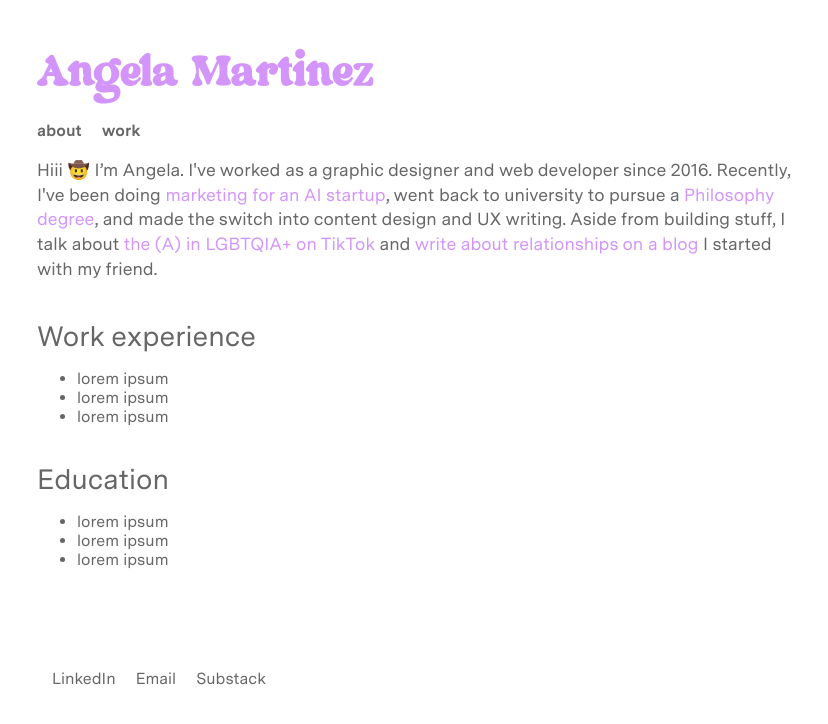
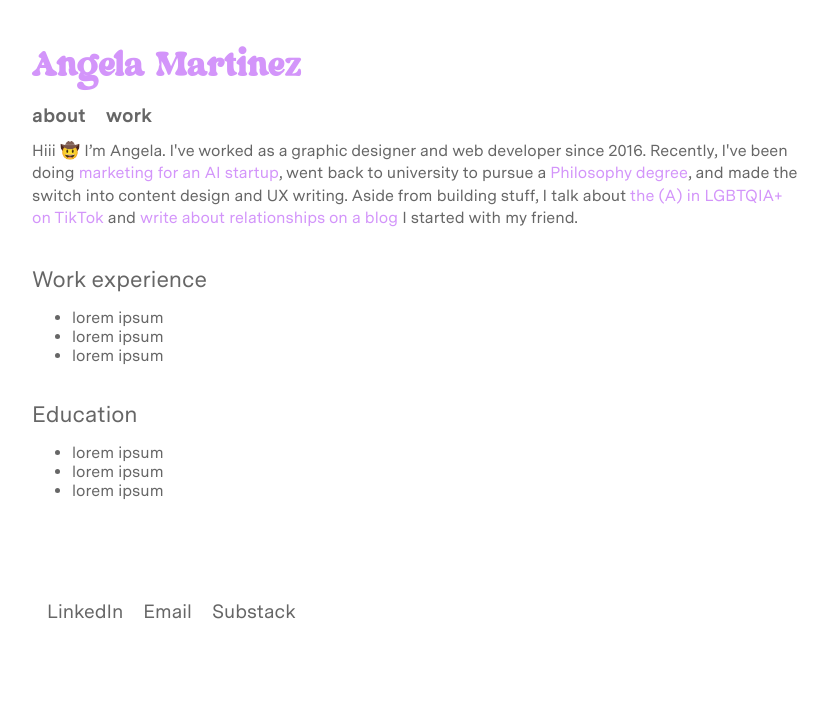
Before and after one commit to angelaestelle/angelamartinezxyz, a plain HTML site: page about.html in a window 1280 px wide. Shown: the whole page, without its empty margins (128-956 px from the left). Drawn offline with Linux system fonts and the light colour scheme.

Commit message:
fixed styles
mobile looked fucked

```diff
--- a/css/stylesheet.css
+++ b/css/stylesheet.css
@@ -16,14 +16,14 @@
 }
 
 body {
-	margin: 0;
-}
+	font-family: 'Messina', sans-serif;
+	color: #666;
+  }
 
 /* HEADINGS AND TYPEFACES */
 
 h1 {
 	font-family: Dubbo;
-	font-size: 2.5em;
 	color: #D395FA;
 }
 
@@ -48,7 +48,6 @@ p a:hover {
 .big-links {
 	font-family: Messina;
 	font-weight: 500;
-	font-size: 1.75em;
 	padding-top: 20px;
 }
 
@@ -66,6 +65,7 @@ a {
 .big-links a:hover{
 	font-weight: 700;
 }
+
 strong {
 	font-weight: 700;
 	color: #D395FA;
@@ -74,65 +74,6 @@ strong {
 
 * { box-sizing: border-box; }
 
-body {
-  font-family: 'Messina', sans-serif;
-  color: #666;
-}
-
-
-/* STRUCTURE */
-
-.wrapper {
-	padding: 5px;
-	max-width: 960px;
-	width: 95%;
-	margin: 20px auto;
-}
-
-.subhead {
-	width: 80%;
-	padding-top: 20px;
-}
-
-
-nav {
-	margin: 0;
-	font-weight: 700;
-}
-
-nav ul {
-	list-style-type: none;
-	margin: 0;
-	padding: 0;
-}
-
-nav ul li {
-	float: left;
-	margin-right: 20px;
-}
-
-ul li a {
-	color: #666;
-}
-
-ul li a:hover {
-	color: #D395FA;
-}
-
-footer {
-	margin-top: 100px;
-}
-
-footer ul {
-	list-style-type: none;
-	margin: 0;
-	padding: 0;
-}
-
-footer ul li {
-	float: left;
-	margin-right: 20px;
-}
 
 .columns {
 	display: flex;
@@ -156,9 +97,49 @@ footer {
 	padding: 0 15px;
 }
 
+nav {
+	margin: 0;
+	font-weight: 700;
+}
+
+nav ul {
+	list-style-type: none;
+	margin: 0;
+	padding: 0;
+}
+
+nav ul li {
+	float: left;
+	margin-right: 20px;
+}
+
+ul li a {
+	color: #666;
+	font-size: 1em;
+}
+
+ul li a:hover {
+	color: #D395FA;
+}
+
+footer {
+	margin-top: 100px;
+}
+
+footer ul {
+	list-style-type: none;
+	margin: 0;
+	padding: 0;
+}
+
+footer ul li {
+	float: left;
+	margin-right: 20px;
+}
 
 
-@media screen and (max-width: 980px) {
+
+@media screen and (min-width: 900px) {
   .columns .column {
 		margin-bottom: 5px;
     flex-basis: 40%;
@@ -170,20 +151,42 @@ footer {
 			margin: 0;
 		}
 	}
-}
 
-@media screen and (max-width: 680px) {
-	.columns .column {
-		flex-basis: 100%;
-		margin: 0 0 5px 0;
+	.wrapper {
+		max-width: 960px;
+		width: 100%;
+		margin: auto;
+	}
+
+	h1 {
+		font-family: Dubbo;
+		font-size: 2em;
+		color: #D395FA;
+	}
+
+	h1 a {
+		color: #D395FA;
+	}
+
+	p {
+		font-size: 1.1em;
+		line-height: 1.4em;
+		color: #666;
+	}
+
+	p a {
+		color:#D395FA
+	}
+
+	p a:hover {
+		font-weight: 700;
 	}
 
 	.big-links {
 		font-family: Messina;
 		font-weight: 500;
-		font-size: 1.5em;
+		font-size: 1.75em;
 		padding-top: 20px;
-
 	}
 
 	.big-links a{
@@ -194,9 +197,128 @@ footer {
 		font-weight: 700;
 	}
 
+	a {
+		text-decoration: none;
+	}
+	.big-links a:hover{
+		font-weight: 700;
+	}
+	strong {
+		font-weight: 700;
+		color: #D395FA;
+
+	}
+
+	/* STRUCTURE */
+
+.subhead {
+	width: 80%;
+	padding-top: 20px;
+}
+
+
+}
+
+@media screen and (min-width: 600px) {
+	.columns .column {
+		flex-basis: 100%;
+		margin: 0 0 5px 0;
+	}
+
+
+	h1 {
+		font-family: Dubbo;
+		font-size: 2.5em;
+		color: #D395FA;
+	}
+
+	h1 a {
+		color: #D395FA;
+	}
+
+	p {
+		font-size: 1.1em;
+		line-height: 1.4em;
+		color: #666;
+	}
+
+	p a {
+		color:#D395FA
+	}
+
+	p a:hover {
+		font-weight: 700;
+	}
+
+
+	.big-links {
+		font-family: Messina;
+		font-weight: 500;
+		font-size: 1.75em;
+		padding-top: 20px;
+	}
+
+	.big-links a{
+		color: #666;
+	}
+
+	.big-links a:hover{
+		font-weight: 700;
+	}
 
 	a {
 		text-decoration: none;
+	}
+	.big-links a:hover{
+		font-weight: 700;
+	}
+	strong {
+		font-weight: 700;
+		color: #D395FA;
+
+	}
+
+}
+
+@media screen and (min-width: 300px) {
+	.wrapper {
+		width: 90%;
+		margin: auto;
+		padding-top: 20px;
+	}
+
+.subhead {
+	width: 80%;
+	padding-top: 20px;
+
+}
+
+	h1 {
+		font-family: Dubbo;
+		font-size: 2em;
+		color: #D395FA;
+	}
+
+	h1 a{
+		font-family: Dubbo;
+		color: #D395FA;
+	}
+
+	p {
+		font-size: 1em;
+		line-height: 1.4em;
+	}
+
+	.big-links {
+		font-size: 1.4em;
+	}
+
+	nav ul li a {
+		font-size: 1.2em;
+	}
+
+	footer ul li a {
+		font-size: 1.2em;
 	}
 
 	strong {
@@ -204,29 +326,5 @@ footer {
 		color: #D395FA;
 
 	}
+
 }
-
-@media screen and (max-width: 380px) {
-	.big-links {
-		font-family: Messina;
-		font-weight: 500;
-		font-size: 1.5em;
-		padding-top: 20px;
-
-	}
-
-	.big-links a{
-		color: #666;
-	}
-
-
-	a {
-		text-decoration: none;
-	}
-
-	strong {
-		font-weight: 700;
-		color: #D395FA;
-
-	}
-}
```
Also changed, not shown: index.html (+7 -6 lines).
